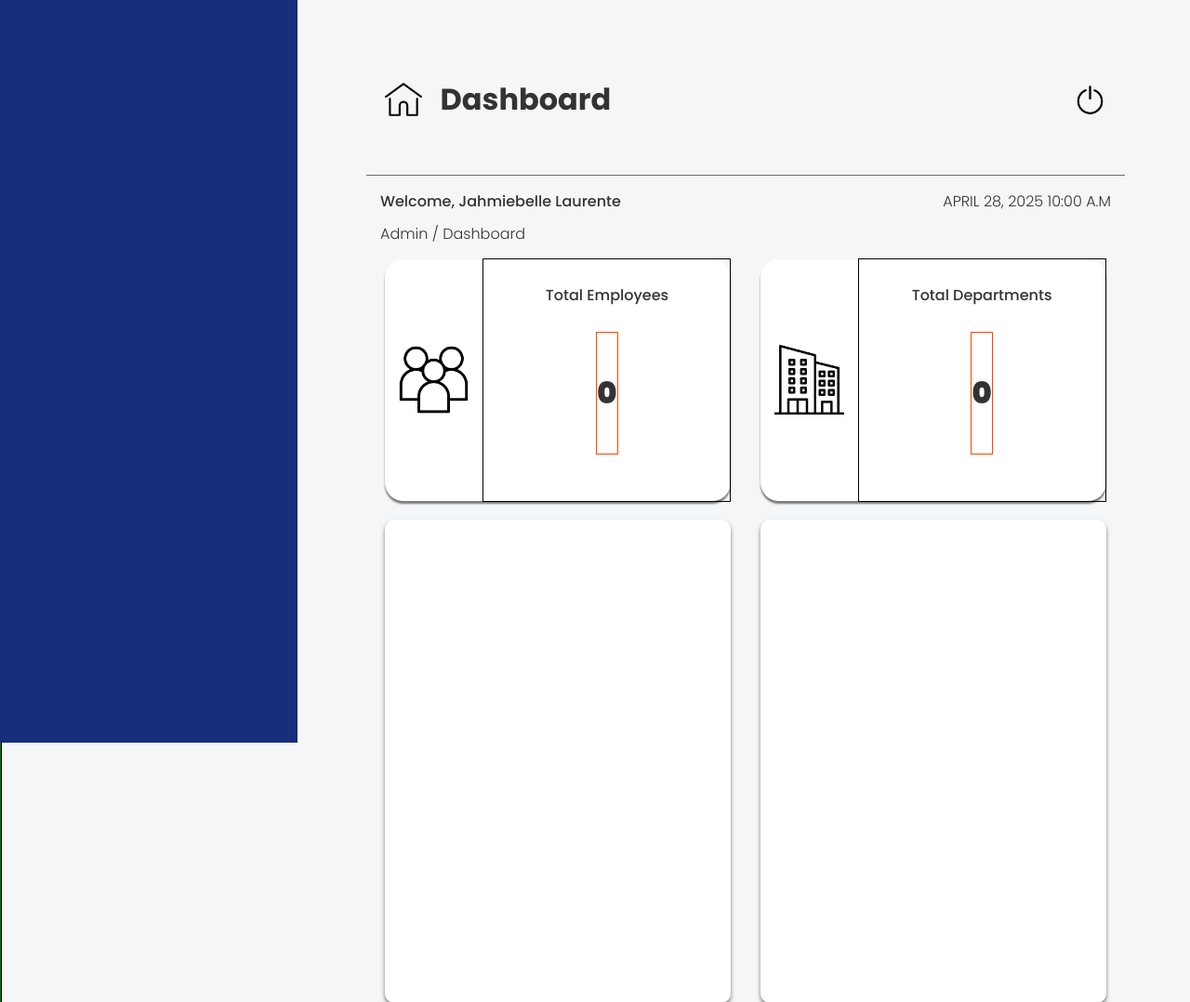
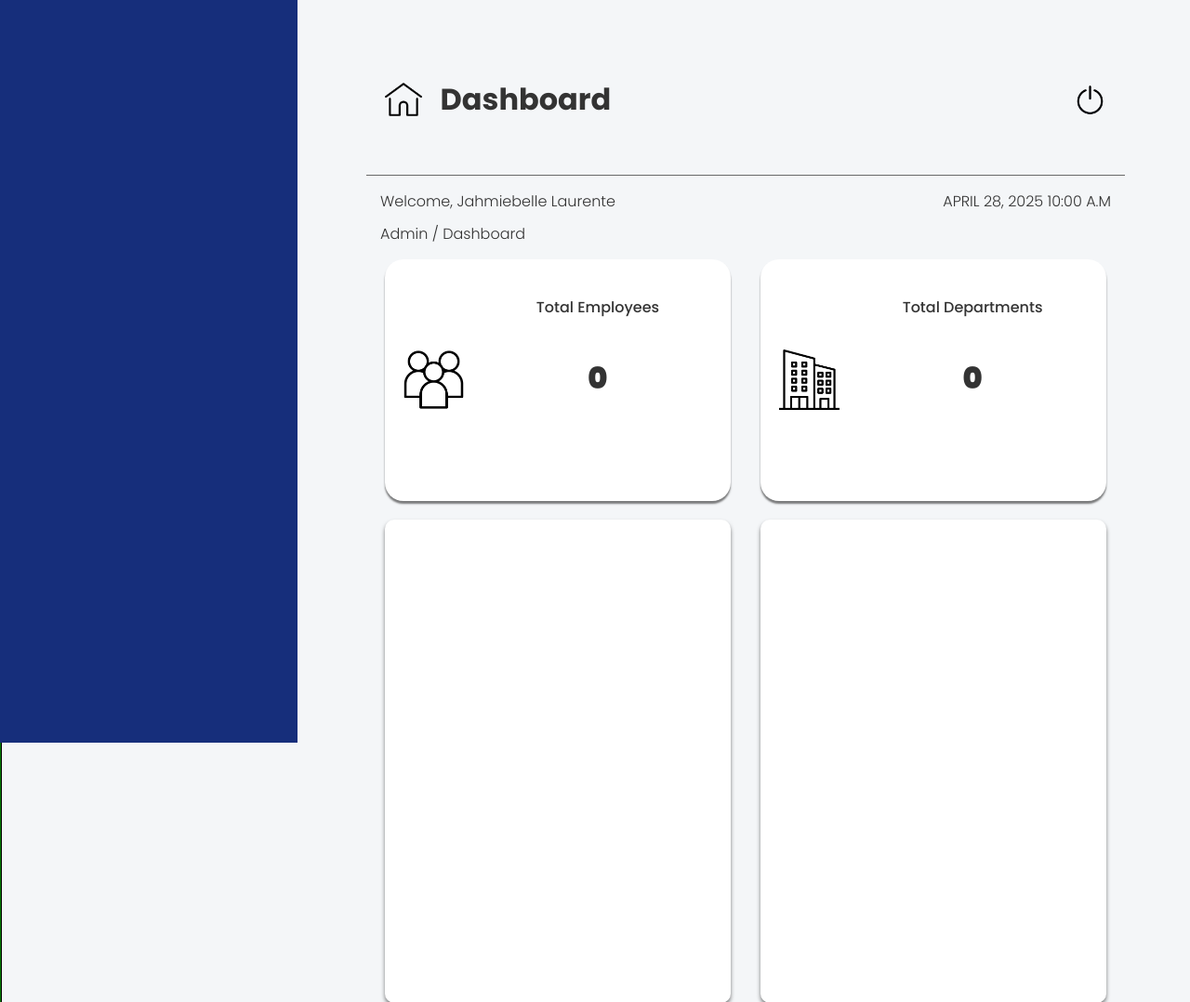
Before and after one commit to Jahmiebelle/Accounting-Management-System, a PHP site: page /Dashboard/admin/admin_dashboard.html in a window 1280 px wide. Shown: the part 123-1201 px from the top of the page at 93% size. Run offline with PHP 8.4, Linux system fonts and the light colour scheme.

Commit message:
fixed spacing in uppercards(admin)

```diff
--- a/AccountingSys/Styles/admin_dashboard.css
+++ b/AccountingSys/Styles/admin_dashboard.css
@@ -177,7 +177,7 @@ body {
 .greetings {
   display: flex;
   padding: 5px;
-  font-family: 'Poppins-medium';
+  font-family: 'Poppins-light';
   align-items: center;
   height: auto;
   width: 100%;
@@ -258,9 +258,9 @@ body {
 
 .uppercard-icon {
   display: flex;
-  margin: 0 15px;
-  height: 75px;
-  width: 75px;
+  margin-left: 20px;
+  height: 65px;
+  width: 65px;
   background-size: cover;
   background-position: center;
 }
@@ -271,16 +271,15 @@ body {
   align-items: center;
   height: 100%;
   flex: 1;
-  border: solid black 1px;
+  /*border: solid black 1px;*/
 }
 
 .uppercard-header {
   display: flex;
   font-family: 'Poppins-medium';
-  font-size: 16px;
   justify-content: center;
   align-items: center;
-  height: 30%;
+  height: 40%;
 }
 
 .uppercard-count {
@@ -289,8 +288,8 @@ body {
   font-size: 32px;
   justify-content: center;
   align-items: center;
-  height: 50%;
-  border: solid orangered 1px;
+  height: auto;
+  /*border: solid orangered 1px;*/
 }
 
 .lower-summarycards {
```
